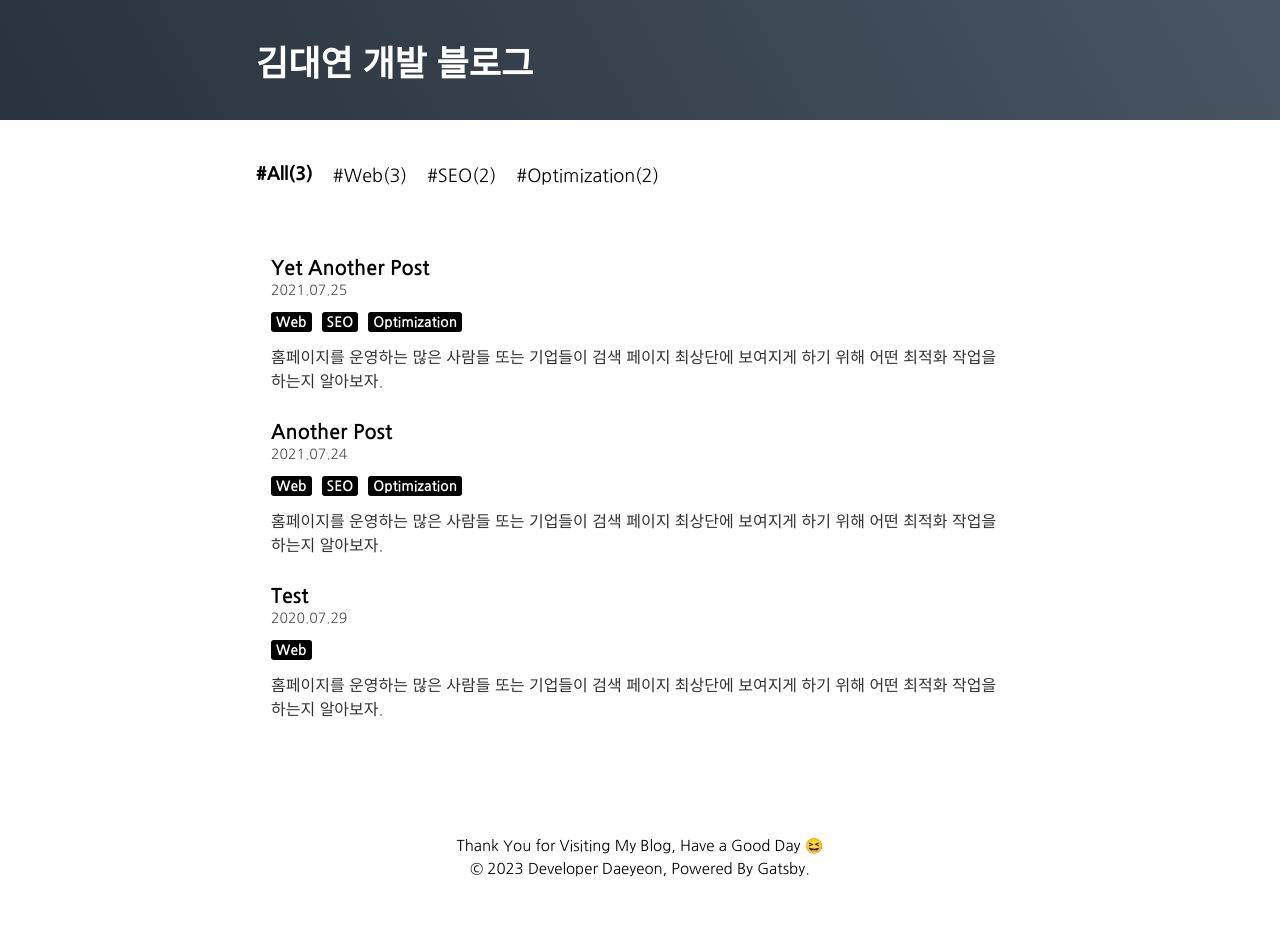
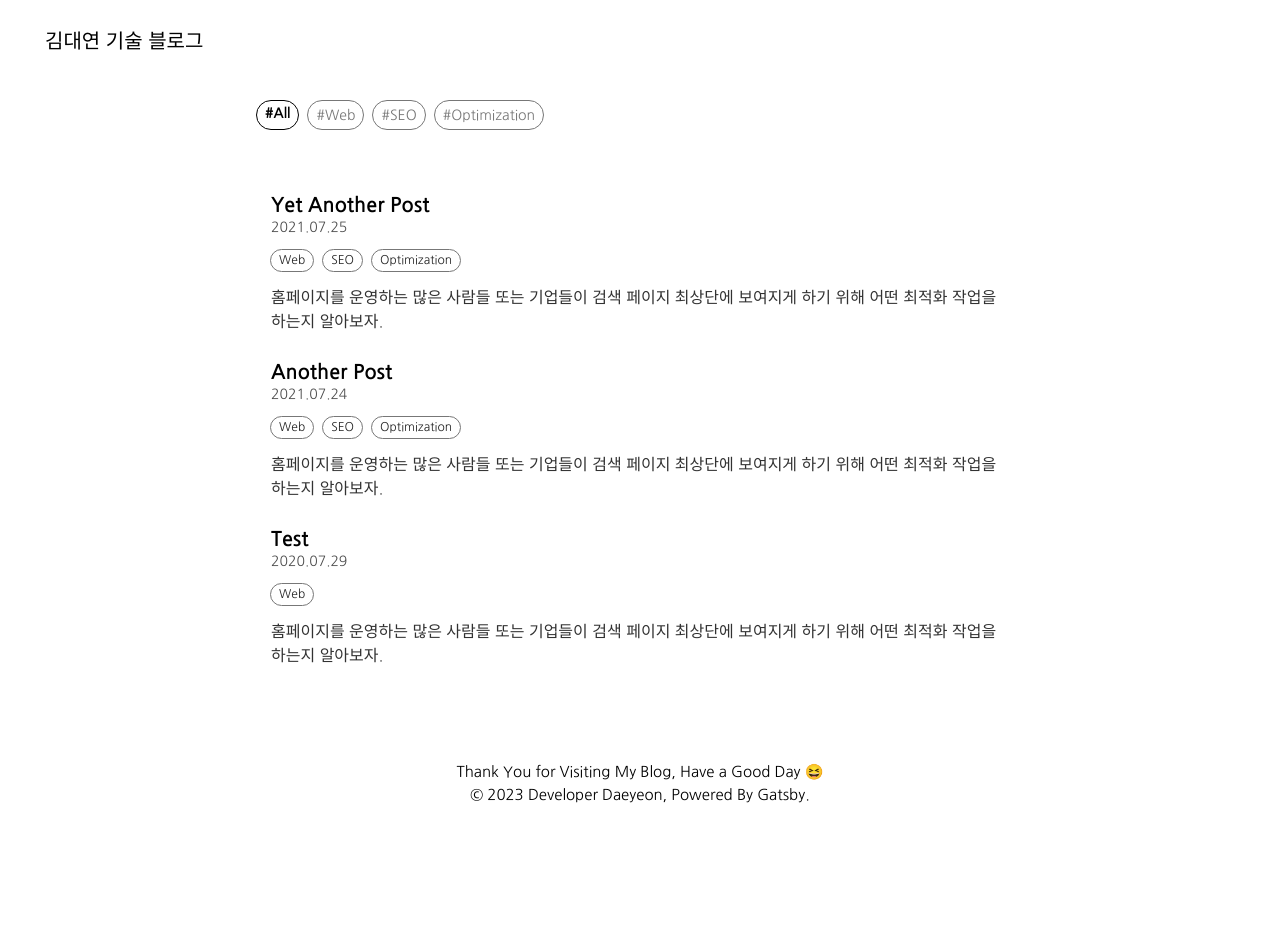
Before and after one commit to ddaeyeonkim/ddaeyeonkim.github.io, a Gatsby site: page / in a window 1280 px wide. After the commit the page ends 856 px from the top, so only its background shows below. Built offline with nearby package versions, Linux system fonts and the light colour scheme; Gatsby itself is replaced by a stand-in of ours.

Commit message:
공통 컴포넌트 추출, 디자인 수정

```diff
--- a/src/components/Common/Footer.tsx
+++ b/src/components/Common/Footer.tsx
@@ -1,7 +1,7 @@
 import React, { FC } from "react";
 import styled from '@emotion/styled';
 
-const FooterWrapper = styled.div`
+const FooterWrapper = styled.footer`
     display: grid;
     place-items: center;
     margin-top: auto;
--- /dev/null
+++ b/src/components/Common/NavBar.tsx
@@ -0,0 +1,33 @@
+import React, { FC } from "react"
+import { Link } from "gatsby"
+import styled from '@emotion/styled';
+
+const NavWrapper = styled.nav`
+    font-size: 15px;
+    padding: 25px 45px;
+    display: flex;
+    align-items: center;
+    justify-content: space-between;
+    background-color: #fff;
+    position: fixed;
+    width: 100%;
+    margin: 0 auto;
+    z-index: 1;
+`
+
+const Title = styled.div`
+    font-size: 20px;
+    font-weight: 500;
+`
+
+const NavBar: FC = () => {
+    return (
+        <NavWrapper>
+            <Link to="/">
+                <Title>김대연 기술 블로그</Title>
+            </Link>
+        </NavWrapper>
+    )
+}
+
+export default NavBar
--- /dev/null
+++ b/src/components/Common/Template.tsx
@@ -0,0 +1,32 @@
+import React, { FC, ReactNode } from 'react'
+import styled from '@emotion/styled'
+import GlobalStyle from './GlobalStyle'
+import Footer from './Footer'
+import NavBar from './NavBar'
+
+type TemplateProps = {
+    children: ReactNode
+}
+
+const Container = styled.div`
+    display: flex;
+    flex-direction: column;
+    height: 100%;
+`
+
+const ChildWrapper = styled.div`
+    padding-top: 80px;
+`
+
+const Template: FC<TemplateProps> = function ({ children }) {
+    return (
+        <Container>
+            <GlobalStyle />
+            <NavBar />
+            <ChildWrapper>{children}</ChildWrapper>
+            <Footer />
+        </Container>
+    )
+}
+
+export default Template
--- a/src/components/Main/CategoryList.tsx
+++ b/src/components/Main/CategoryList.tsx
@@ -23,22 +23,25 @@ const CategoryListWrapper = styled.div`
     display: flex;
     flex-wrap: wrap;
     width: 768px;
-    margin: 40px auto 0;
+    margin: 0 auto;
+    padding: 20px 0;
 
     @media (max-width: 768px) {
         width: 100%;
-        margin-top: 20px;
-        padding: 0 20px;
+        padding: 20px 20px;
     }
 `
 
 const CategoryItem = styled(({ active, ...props }: GatsbyLinkProps) => (
     <Link {...props} />
 ))`
-    margin-right: 20px;
-    padding: 5px 0;
-    font-size: 18px;
-    font-weight: ${({ active }) => (active ? "800" : "400")};
+    margin-right: 8px;
+    padding: 5px 8px;
+    font-size: 14px;
+    font-weight: ${({ active }) => (active ? "600" : "400")};
+    color: ${({ active }) => (active ? "#000" : "#777")};
+    border: 1px solid ${({ active }) => (active ? "#000" : "#777")};
+    border-radius: 16px;
     cursor: pointer;
 
     &:last-of-type {
@@ -46,7 +49,7 @@ const CategoryItem = styled(({ active, ...props }: GatsbyLinkProps) => (
     }
 
     @media (max-width: 768px) {
-        font-size: 15px;
+        font-size: 12px;
     }
 `
 
@@ -59,7 +62,7 @@ const CategoryList: FC<CategoryListProps> = ({ selectedCategory, categoryList, }
                     active={name === selectedCategory}
                     key={name}
                 >
-                    #{name}({count})
+                    #{name}{/* ({count}) */}
                 </CategoryItem>
             ))}
         </CategoryListWrapper>
--- a/src/components/Main/Header.tsx
+++ /dev/null
@@ -1,56 +0,0 @@
-import React, { FC } from "react"
-import styled from '@emotion/styled'
-
-const Background = styled.div`
-    width: 100%;
-    background-image: linear-gradient(60deg, #29323c 0%, #485563 100%);
-    color: #ffffff;
-`
-
-const Wrapper = styled.div`
-    display: flex;
-    flex-direction: column;
-    justify-content: center;
-    align-items: flex-start;
-    width: 768px;
-    height: 120px;
-    margin: 0 auto;
-
-    @media (max-width: 768px) {
-        width: 100%;
-        height: 100px;
-        padding: 0 20px;
-    }
-`
-
-const Title = styled.div`
-    font-size: 35px;
-    font-weight: 700;
-
-    @media (max-width: 768px) {
-        font-size: 25px;
-    }
-`
-
-const SubTitle = styled.div`
-    font-size: 20px;
-    font-weight: 400;
-
-    @media (max-width: 768px) {
-        font-size: 15px;
-    }
-`
-
-const Header: FC = () => {
-    return (
-        <Background>
-            <Wrapper>
-                <div>
-                    <Title>김대연 개발 블로그</Title>
-                </div>
-            </Wrapper>
-        </Background>
-    )
-}
-
-export default Header
--- a/src/components/Main/PostItem.tsx
+++ b/src/components/Main/PostItem.tsx
@@ -50,13 +50,14 @@ const Category = styled.div`
 `
 
 const CategoryItem = styled.div`
-  margin: 2.5px 5px;
-  padding: 3px 5px;
-  border-radius: 3px;
-  background: black;
-  font-size: 14px;
-  font-weight: 700;
-  color: white;
+  margin: 2.5px 4px;
+  padding: 3px 8px;
+  border-radius: 16px;
+  border: 1px solid #777;
+  background: #fff;
+  font-size: 12px;
+  font-weight: 400;
+  color: #222;
 `
 
 const Summary = styled.div`
--- a/src/components/Main/PostList.tsx
+++ b/src/components/Main/PostList.tsx
@@ -11,11 +11,11 @@ type PostListProps = {
 const PostListWrapper = styled.div`
     width: 768px;
     margin: 0 auto;
-    padding: 50px 0;
+    padding: 30px 0;
 
     @media (max-width: 768px) {
         width: 100%;
-        padding: 50px 20px;
+        padding: 30px 20px;
     }
 `
 
--- a/src/pages/index.tsx
+++ b/src/pages/index.tsx
@@ -1,14 +1,11 @@
 import React, { FC, useMemo } from "react"
 import { graphql } from "gatsby"
-import styled from '@emotion/styled'
-import GlobalStyle from "../components/Common/GlobalStyle"
-import Header from "../components/Main/Header"
-import Footer from "../components/Common/Footer"
 import CategoryList, { CategoryListProps } from "../components/Main/CategoryList"
 import PostList from "../components/Main/PostList"
 import queryString, { ParsedQuery } from "query-string"
 import { PostListItemType } from "../components/Main/PostItem.types"
 import Seo from "../components/Common/Seo"
+import Template from "../components/Common/Template"
 
 type IndexPageProps = {
   location: {
@@ -20,12 +17,6 @@ type IndexPageProps = {
     }
   }
 }
-
-const Container = styled.main`
-  display: flex;
-  flex-direction: column;
-  height: 100vh;
-`
 
 const IndexPage: React.FC<IndexPageProps> = ({
   location: { search },
@@ -62,13 +53,10 @@ const IndexPage: React.FC<IndexPageProps> = ({
   )
 
   return (
-    <Container>
-      <GlobalStyle />
-      <Header />
+    <Template>
       <CategoryList selectedCategory={selectedCategory} categoryList={categoryList} />
       <PostList selectedCategory={selectedCategory} posts={nodes} />
-      <Footer />
-    </Container>
+    </Template>
   )
 }
 
--- a/src/pages/{mdx.frontmatter__slug}.tsx
+++ b/src/pages/{mdx.frontmatter__slug}.tsx
@@ -1,6 +1,7 @@
 import React, { FC } from 'react'
 import { graphql } from 'gatsby'
 import Seo from '../components/Common/Seo'
+import Template from '../components/Common/Template'
 
 type BlogPostProps = {
     data: {
@@ -16,11 +17,11 @@ type BlogPostProps = {
 
 const BlogPost: FC<BlogPostProps> = ({ data, children }) => {
     return (
-        <div>
+        <Template>
             {data.mdx.frontmatter.title}
             <p>{data.mdx.frontmatter.date}</p>
             {children}
-        </div>
+        </Template>
     )
 }
 
```
